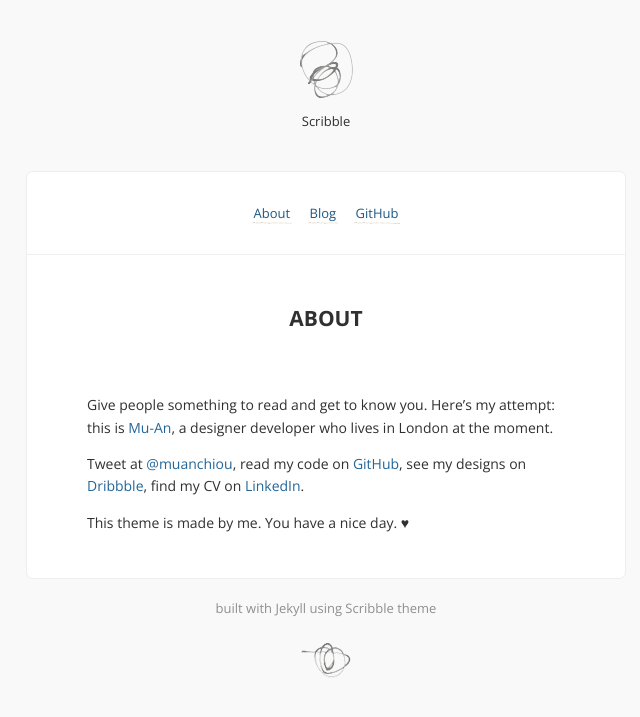
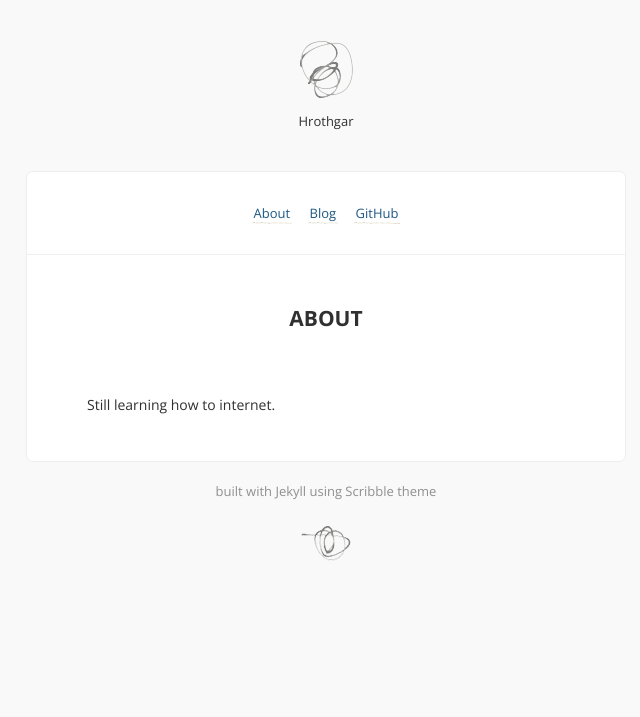
Before and after one commit to hrothgar/hrothgar.github.io, a Jekyll site: the page built from about.md, in a window 1280 px wide. Shown: the top 717 px of the page, without its empty margins (314-954 px from the left). Built offline with Jekyll 4.4.1, drawn with Linux system fonts in a browser that asks for light colours; Markdown is read by kramdown in place of the engine named in the settings; comment, search, counter and statistics services are not loaded.

Commit message:
making it mine

```diff
--- a/_config.yml
+++ b/_config.yml
@@ -1,5 +1,5 @@
-title:            Scribble
-description:      A jekyll theme. Because I scribble.
+title:            Hrothgar
+description:
 url:              # Site url, without a slash at the end.
 signoff:          # Your name.
 disqus_shortname: # disqus comment thread for post header options. ( leave blank if unwanted. )
@@ -10,10 +10,9 @@ links:
   - name:         About
     url:          /about
   - name:         Blog
-    url:          http://muan.co
-    external:     true
+    url:          /
   - name:         GitHub
-    url:          http://github.com/muan
+    url:          http://github.com/hrothgar
     external:     true
 highlighter:      pygments
 permalink:        pretty
--- a/about.md
+++ b/about.md
@@ -3,8 +3,4 @@ layout: page
 title: About
 ---
 
-Give people something to read and get to know you. Here's my attempt: this is [Mu-An](http://muan.co), a designer developer who lives in London at the moment.
-
-Tweet at [@muanchiou](http://twitter.com/muanchiou), read my code on [GitHub](http://github.com/muan), see my designs on [Dribbble](http://dribbble.com/muan), find my CV on [LinkedIn](http://uk.linkedin.com/in/muanchiou).
-
-This theme is made by me. You have a nice day. ♥
+Still learning how to internet.
```
